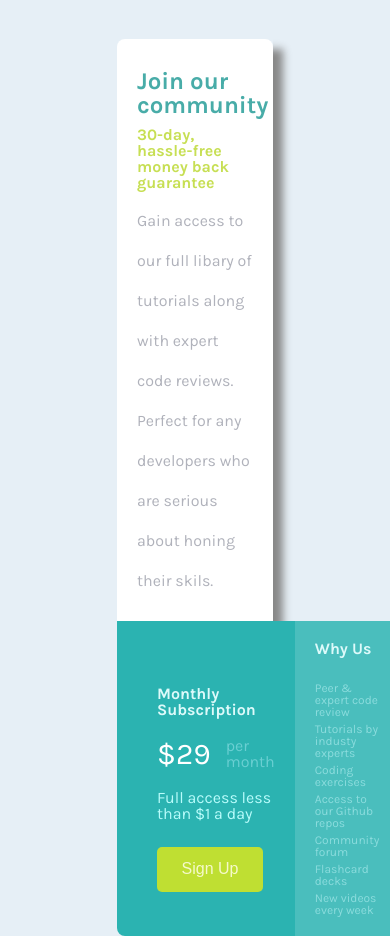
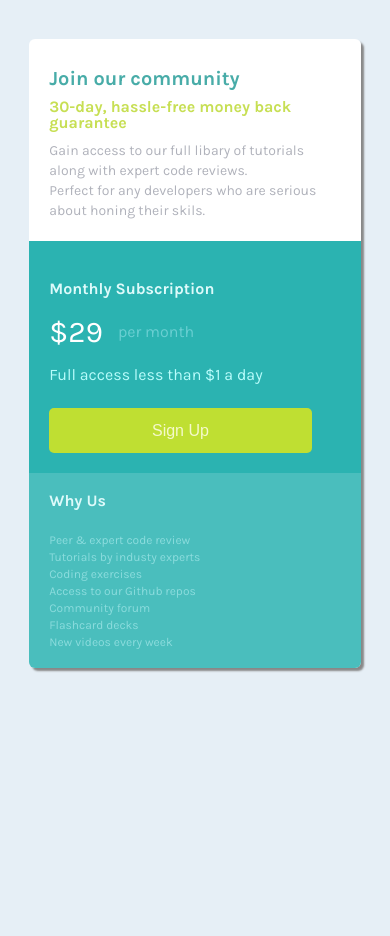
Before and after one commit to Magrebi/PricePage, a plain HTML site: page index.html in a window 390 px wide. After the commit the page ends 844 px from the top, so only its background shows below. Drawn offline with Linux system fonts and the light colour scheme.

Commit message:
main.css and index.html update

```diff
--- a/index.html
+++ b/index.html
@@ -35,13 +35,16 @@
         </div>
         <div class="rightside">
           <h2 class="why">Why Us</h2>
-          <p class="right">Peer & expert code review</p>
-          <p class="right">Tutorials by industy experts </p>
-          <p class="right">Coding exercises</p>
-          <p class="right">Access to our Github repos</p>
-          <p class="right">Community forum</p>
-          <p class="right">Flashcard decks</p>
-          <p class="right">New videos every week</p>
+
+          <ul style="list-style-type:none;">
+            <li class="right">Peer & expert code review</li>
+            <li class="right">Tutorials by industy experts </li>
+            <li class="right">Coding exercises</li>
+            <li class="right">Access to our Github repos</li>
+            <li class="right">Community forum</li>
+            <li class="right">Flashcard decks</li>
+            <li class="right">New videos every week</li>
+          </ul>
         </div>
       </div>
     </div>
--- a/main.css
+++ b/main.css
@@ -16,6 +16,7 @@ body {
     margin-top: 10%;
     width: 40%;
     height: 50%;
+    border-radius: 6px 6px 6px 6px;
     box-shadow: 10px 10px 8px #888888;
 
 
@@ -44,7 +45,7 @@ h1 {
 
 .gain {
     color: #b0b2bb;
-    line-height: 40px;
+    line-height: 30px;
 
 
 }
@@ -60,10 +61,10 @@ h1 {
     flex-direction: column;
     justify-content: center;
     background-color: #2bb3b1;
-    border-radius: 0px 0px 0px 8px;
+    border-radius: 0px 0px 0px 6px;
     flex: 1;
     padding: 20px;
-    padding-left: 40px;
+    padding-left: 20px;
 
 }
 
@@ -103,7 +104,7 @@ h3 {
     flex-direction: column;
     justify-content: center;
     background-color: #4abebd;
-    border-radius: 0px 0px 8px 0px;
+    border-radius: 0px 0px 6px 0px;
     flex: 1;
     padding: 20px;
 
@@ -137,3 +138,122 @@ h3 {
     box-shadow: 0 3px 4px 0 rgba(0, 0, 0, 0.24), 0 17px 50px 0 rgba(0, 0, 0, 0.19);
 
 }
+
+@media only screen and (max-width: 600px) {
+
+
+
+    .box {
+        margin-top: 10%;
+        width: 85%;
+        height: 50%;
+        border-radius: 6px 6px 6px 6px;
+        box-shadow: 3px 3px 2px #888888;
+
+
+    }
+
+    .upside {
+        background-color: #fff;
+        border-radius: 6px 6px 0px 0px;
+        padding: 20px;
+
+    }
+
+    h1 {
+        color: #48aca8;
+        font-size: 20px;
+        font-weight: 700;
+        margin-top: 10px;
+        margin-bottom: 10px;
+    }
+
+    .otuz {
+        color: #c7df54;
+        font-weight: 700;
+        margin-bottom: 10px;
+    }
+
+    .gain {
+        color: #b0b2bb;
+        line-height: 20px;
+        font-size: 14px;
+
+
+    }
+
+    .downside {
+        display: flex;
+        flex-direction: column;
+
+    }
+
+    .leftside {
+        display: flex;
+        flex-direction: column;
+        justify-content: center;
+        background-color: #2bb3b1;
+        border-radius: 0px 0px 0px 0px;
+        flex: 1;
+        padding: 20px;
+        padding-left: 20px;
+
+    }
+
+
+    h3 {
+        color: #fff;
+        font-size: 30px;
+        margin-right: 15px;
+
+    }
+
+    .per {
+        color: #6acfd2;
+    }
+
+    .full {
+        color: #b8fcfb;
+        margin-bottom: 25px;
+    }
+
+    .rightside {
+        display: flex;
+        flex-direction: column;
+        justify-content: center;
+        background-color: #4abebd;
+        border-radius: 0px 0px 6px 6px;
+        flex: 1;
+        padding: 20px;
+
+    }
+
+    .why {
+        color: #ddfafa;
+        font-size: 16px;
+        font-weight: 700;
+        margin-bottom: 20px;
+
+    }
+
+    .right {
+        color: #8bdcdd;
+        margin-top: 5px;
+        font-size: 12px;
+    }
+
+    .sign {
+        width: 90%;
+        height: 45px;
+        border: none;
+        border-radius: 5px;
+        background-color: #bfdf32;
+        color: #f5f9cb;
+        font-size: 16px;
+    }
+
+    .sign:hover {
+        box-shadow: 0 3px 4px 0 rgba(0, 0, 0, 0.24), 0 17px 50px 0 rgba(0, 0, 0, 0.19);
+
+    }
+  }
```
